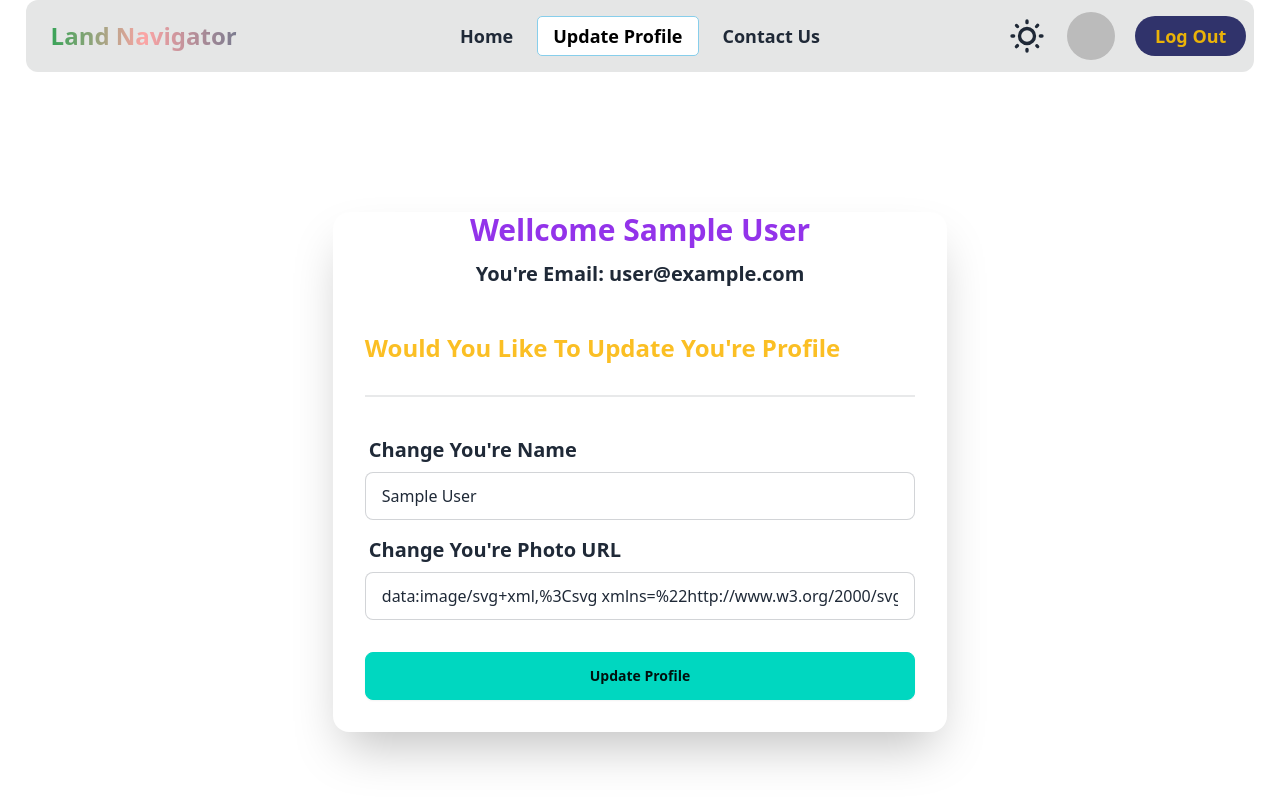
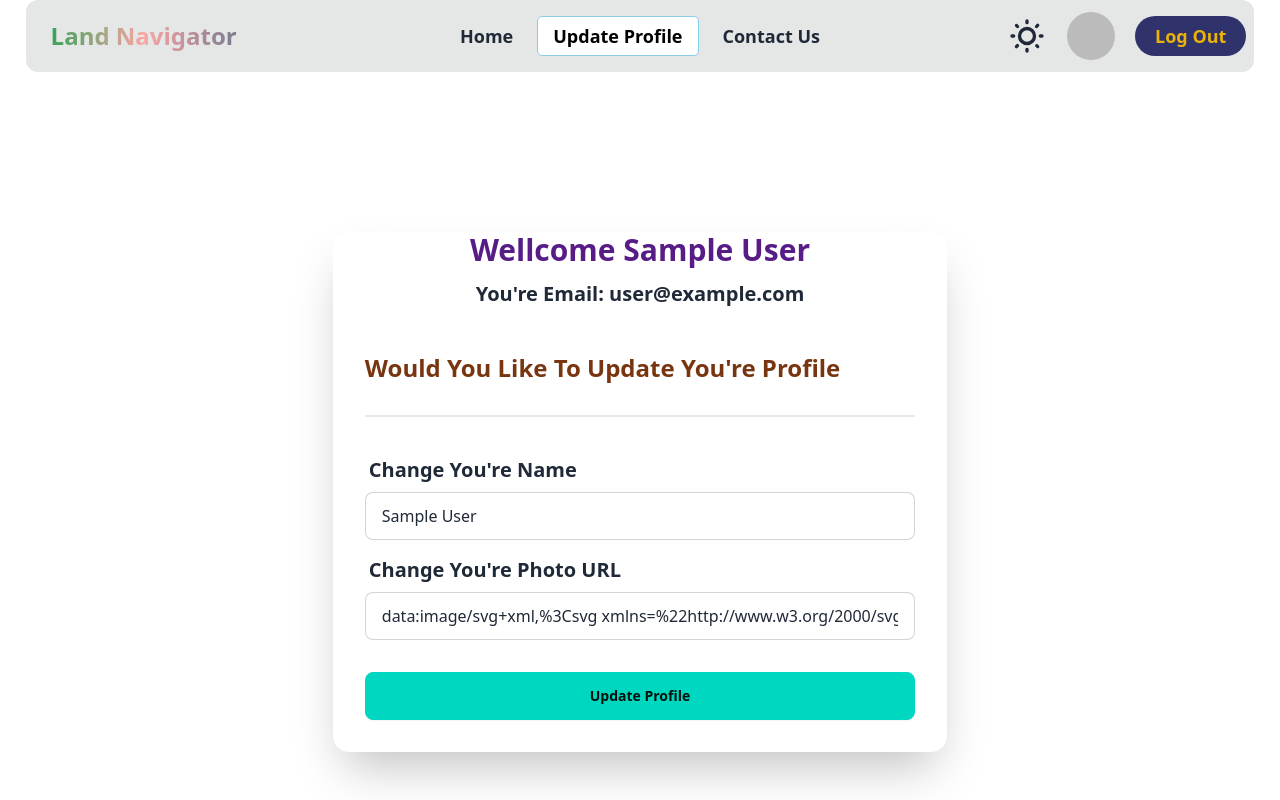
Before and after one commit to hasanredoy/Land_Navigator_Project, a React (Vite) app in the folder assignment-9/basic--setup/: page /updateProfile in a window 1280 px wide. Shown: the top 800 px of the page. Built offline with nearby package versions, Linux system fonts and the light colour scheme; no server answers; sample sign-in values are in the browser's storage.

Commit message:
working on update profile

```diff
--- a/assignment-9/basic--setup/src/components/card/Card.jsx
+++ b/assignment-9/basic--setup/src/components/card/Card.jsx
@@ -31,7 +31,7 @@ AOS.init();
 const Card = ({ singleData, index }) => {
   return (
     <div
-      data-aos={index % 2 === 0 ? "fade-right" : "fade-down"}
+      data-aos={index % 2 === 0 ? "fade-up" : "fade-down"}
       data-aos-duration="2000"
       className="card  bg-green-100 shadow-xl p-3"
     >
--- a/assignment-9/basic--setup/src/pages/home/Home.jsx
+++ b/assignment-9/basic--setup/src/pages/home/Home.jsx
@@ -57,7 +57,7 @@ const Home = () => {
 
       <section className=" py-10 mx-auto w-[94%] lg:container">
         {/* text div  */}
-        <div className=" flex justify-center w-[90%] lg:w-full text-center flex-col gap-5 bg-red-50 py-5 text-black">
+        <div className=" flex justify-center w-[100%] lg:w-full text-center flex-col gap-5 bg-red-50 py-5 text-black">
           <h1 className=" text-2xl lg:text-4xl font-bold">
             Choose You&apos;re Dream Estate
           </h1>
--- a/assignment-9/basic--setup/src/pages/login/Login.jsx
+++ b/assignment-9/basic--setup/src/pages/login/Login.jsx
@@ -149,7 +149,7 @@ const Login = () => {
           </div>
         </form>
         <div className="divider my-7">or</div>
-        <div className=" flex ml-1">
+        <div className=" flex ml-1 flex-col lg:flex-row">
           <button onClick={handleGoogleLogin} className="btn border border-emerald-200 text-lg">
             <img
               src="https://tse1.mm.bing.net/th?id=OIP.NU47ZE8R8rFbMAB4a_w3FgHaHa&pid=Api&P=0&h=220"
--- a/assignment-9/basic--setup/src/pages/updateProfile/UpdateProfile.jsx
+++ b/assignment-9/basic--setup/src/pages/updateProfile/UpdateProfile.jsx
@@ -1,7 +1,9 @@
-import { useContext, useEffect, useRef } from "react";
+import { useContext, useRef  } from "react";
 import { Helmet } from "react-helmet";
 import { AuthContext } from "../../components/AuthPovider/AuthProvider";
-import { onAuthStateChanged, updateProfile } from "firebase/auth";
+// import { onAuthStateChanged, updateProfile } from "firebase/auth";
+
+import {Navigate} from "react-router-dom"
 import auth from "../../firebase/project-a9.init";
 const UpdateProfile = () => {
   const nameRef =  useRef()
@@ -32,18 +34,19 @@ const UpdateProfile = () => {
       //     unsubscribe
       //   }
       // },[])
+      if(!user) return <Navigate to={'/login'} ></Navigate>
   return (
-    <div className=" min-h-screen flex justify-center items-center">
+    <div className=" min-h-screen flex justify-center items-center my-5">
       <Helmet>
         <meta charSet="utf-8" />
         <title>Land Navigator | Update Profile</title>
         <link rel="canonical" href="http://mysite.com/example" />
       </Helmet>
       <div className="card shrink-0 w-[95%] mx-auto md:w-2/3 lg:w-1/2 shadow-2xl bg-base-100">
-        <h1 className=" text-center text-3xl font-bold text-purple-600">Wellcome {user?.displayName}</h1>
-        <h2 className=" text-center text-xl font-bold py-3">You&apos;re Email: {user?.email}</h2>
+        <h1 className=" text-center text-xl lg:text-3xl font-bold text-purple-900">Wellcome {user?.displayName}</h1>
+        <h2 className=" text-center text-lg lg:text-xl font-semibold py-3">You&apos;re Email: {user?.email}</h2>
         <form onSubmit={willUpdateUserProfile} className="card-body">
-          <h1 className=" text-xl lg:text-2xl font-bold text-amber-400">Would You Like To Update You&apos;re Profile</h1>
+          <h1 className=" text-xl lg:text-2xl font-bold text-amber-900">Would You Like To Update You&apos;re Profile</h1>
           <div className="divider"></div>
           <div className="form-control">
             <label className="label">
```
